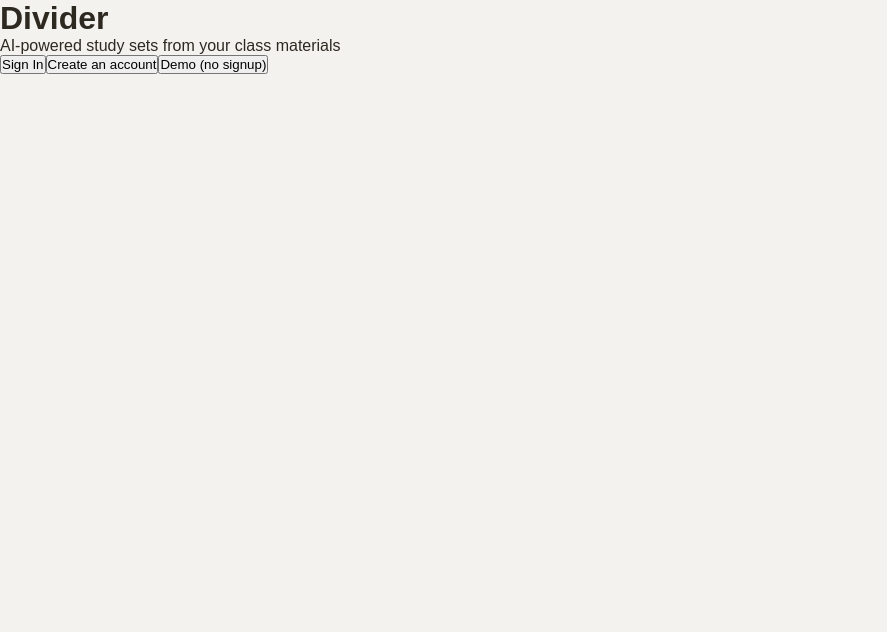
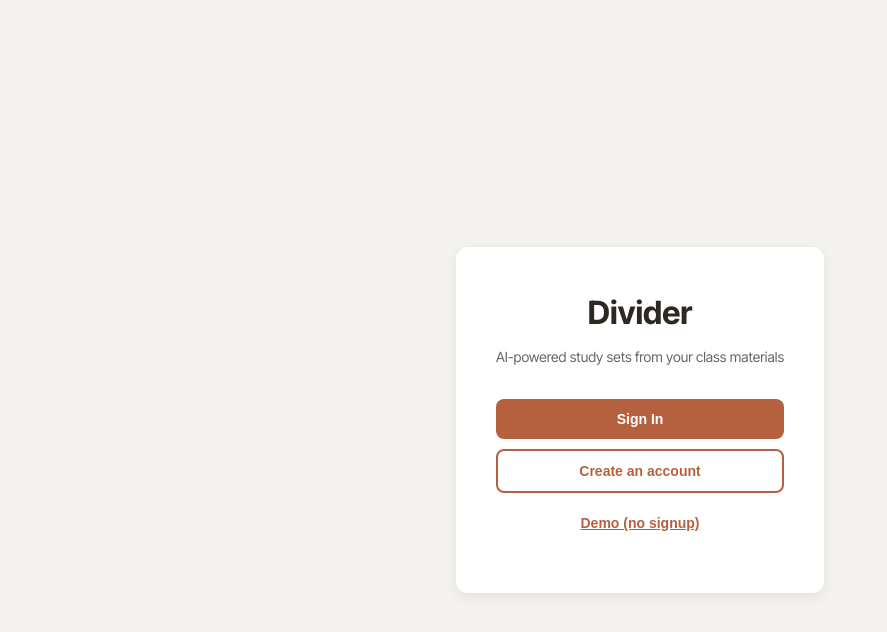
Before and after one commit to JPSA55/Divider, a website: page public/index.html in a window 1280 px wide. Shown: the whole page, without its empty margins (0-887 px from the left). Drawn offline with Linux system fonts and the light colour scheme.

Commit message:
Enhance styles and add CSS variables in index.html
Added CSS variables for theming and improved styles for layout and components.

```diff
--- a/public/index.html
+++ b/public/index.html
@@ -4,10 +4,94 @@
   <meta charset="UTF-8">
   <meta name="viewport" content="width=device-width, initial-scale=1.0">
   <title>Divider - Study Set Generator</title>
+  <link href="https://fonts.googleapis.com/css2?family=Inter+Tight:wght@400;500;600;700&display=swap" rel="stylesheet">
   <style>
     * { margin: 0; padding: 0; box-sizing: border-box; }
-    body { font-family: 'Inter Tight', sans-serif; background: #f4f2ef; color: #2d2820; }
-    #app { min-height: 100vh; }
+
+    :root {
+      --accent: #b5613f;
+      --accent-soft: rgba(181,97,63,.1);
+      --paper: #f4f2ef;
+      --ink: #2d2820;
+    }
+
+    body {
+      font-family: 'Inter Tight', sans-serif;
+      background: var(--paper);
+      color: var(--ink);
+      line-height: 1.6;
+    }
+
+    #app { min-height: 100vh; padding: 20px; }
+
+    .auth-container {
+      display: flex;
+      align-items: center;
+      justify-content: center;
+      min-height: 100vh;
+    }
+
+    .auth-box {
+      text-align: center;
+      max-width: 400px;
+      padding: 40px;
+      background: white;
+      border-radius: 12px;
+      box-shadow: 0 4px 12px rgba(45,40,32,.08);
+    }
+
+    .brand { font-size: 32px; font-weight: 700; margin-bottom: 8px; }
+    .tagline { font-size: 14px; color: #666; margin-bottom: 30px; }
+
+    .btn {
+      display: block;
+      width: 100%;
+      padding: 12px 20px;
+      margin: 10px 0;
+      border: none;
+      border-radius: 8px;
+      font-weight: 600;
+      cursor: pointer;
+      font-size: 14px;
+      transition: all 0.2s;
+    }
+
+    .btn-primary {
+      background: var(--accent);
+      color: white;
+    }
+
+    .btn-primary:hover { opacity: 0.9; transform: translateY(-2px); }
+
+    .btn-secondary {
+      background: white;
+      color: var(--accent);
+      border: 2px solid var(--accent);
+    }
+
+    .btn-tertiary {
+      background: transparent;
+      color: var(--accent);
+      text-decoration: underline;
+    }
+
+    .modal { display: none; position: fixed; top: 50%; left: 50%; transform: translate(-50%, -50%); background: white; border-radius: 12px; padding: 30px; box-shadow: 0 10px 40px rgba(45,40,32,.15); z-index: 1000; }
+    .modal.active { display: block; }
+
+    input, textarea, select {
+      width: 100%;
+      padding: 10px;
+      margin: 8px 0;
+      border: 1px solid #ddd;
+      border-radius: 6px;
+      font-family: inherit;
+    }
+
+    input:focus, textarea:focus, select:focus {
+      outline: none;
+      box-shadow: 0 0 0 3px var(--accent-soft);
+      border-color: var(--accent);
+    }
   </style>
 </head>
 <body>
```
